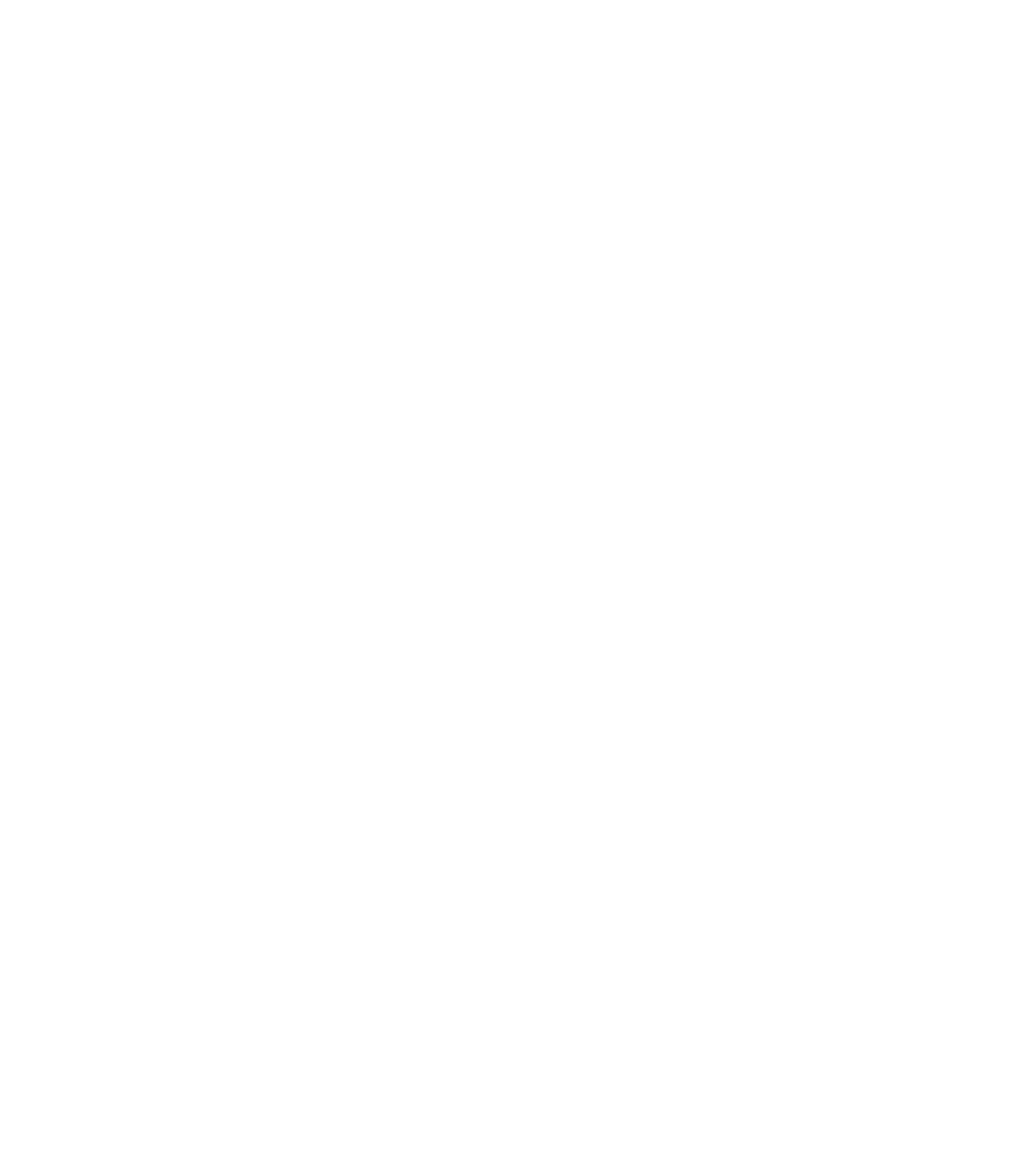
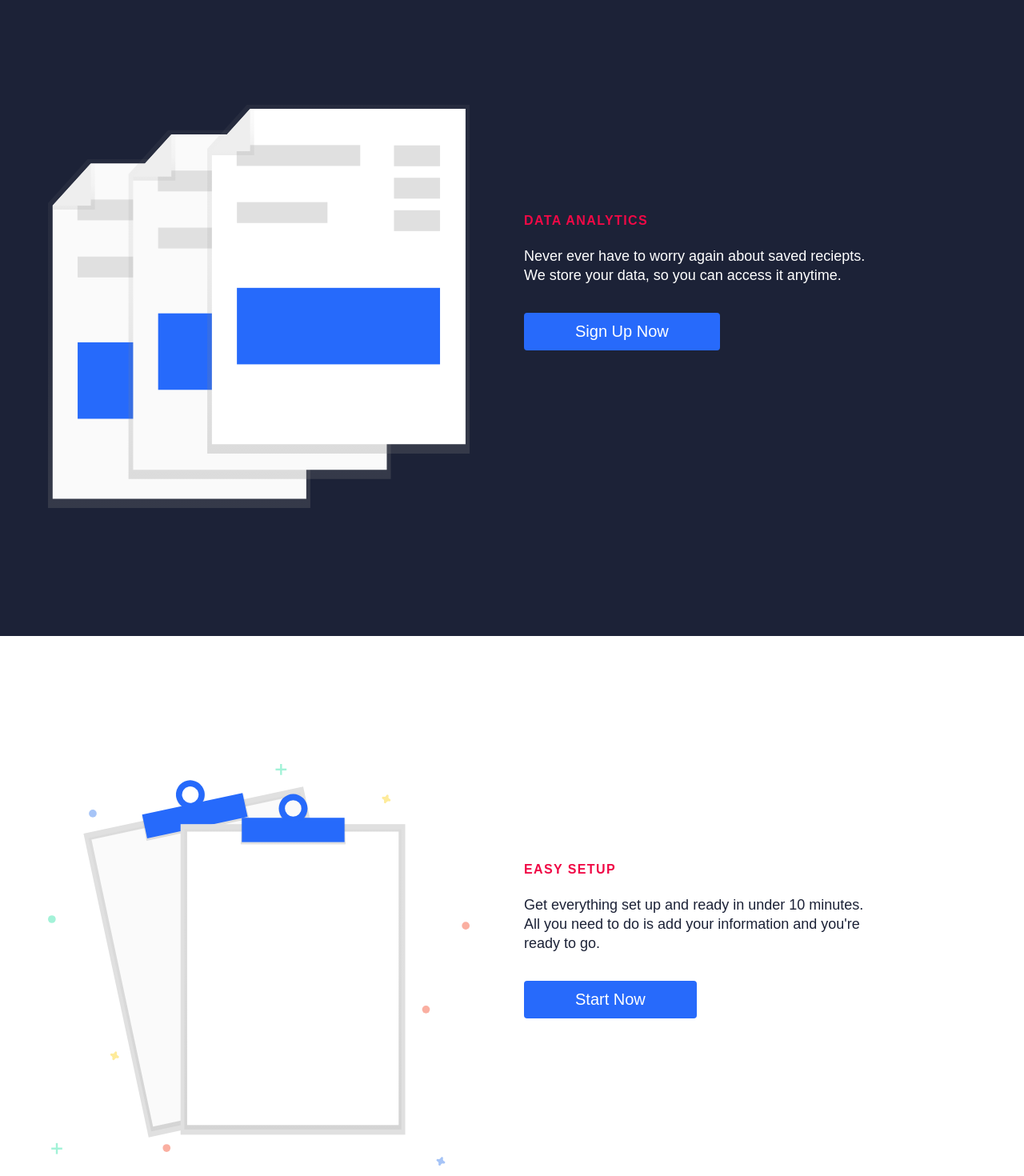
Before and after one commit to Mdakhib/react-website-2, a React (Create React App) app: page / in a window 1280 px wide. Shown: the part 820-2290 px from the top of the page at 80% size. Before the commit the page ends 800 px from the top, so only its background shows below. Built offline with nearby package versions, Linux system fonts and the light colour scheme.

Commit message:
extra data added in Herosection in which we have tyo ive only data in Data.js then it will be applied to all

```diff
--- a/src/components/pages/HomePage/Data.js
+++ b/src/components/pages/HomePage/Data.js
@@ -11,3 +11,46 @@ export const homeObjOne = {
   img: "images/svg-1.svg",
   alt: "Credit Card",
 };
+
+
+export const homeObjTwo = {
+  lightBg: false,
+  lightText: true,
+  lightTextDesc: true,
+  topLine: "100% SECURE",
+  headline: "Stay protected 24/7 anywhere anytime",
+  description:
+    "We have you covered no matter where you are located. Over 140 locations worldwide to ensure you have access anytime",
+  buttonLable: "Learn More",
+  imgStart: "",
+  img: "images/svg-5.svg",
+  alt: "Vault",
+};
+
+export const homeObjThree = {
+  lightBg: true,
+  lightText: false,
+  lightTextDesc: false,
+  topLine: "EASY SETUP",
+  headline: "Super fast and simple onboarding process",
+  description:
+    "Get everything set up and ready in under 10 minutes. All you need to do is add your information and you're ready to go.",
+  buttonLable: "Start Now",
+  imgStart: "start",
+  img: "images/svg-7.svg",
+  alt: "Vault",
+};
+
+export const homeObjFour = {
+  lightBg: false,
+  lightText: true,
+  lightTextDesc: true,
+  topLine: "DATA ANALYTICS",
+  headline: "Every transaction is stored on our secure cloud database",
+  description:
+    "Never ever have to worry again about saved reciepts. We store your data, so you can access it anytime.",
+  buttonLable: "Sign Up Now",
+  imgStart: "start",
+  img: "images/svg-8.svg",
+  alt: "Vault",
+};
--- a/src/components/pages/HomePage/Home.js
+++ b/src/components/pages/HomePage/Home.js
@@ -1,11 +1,14 @@
 import React from "react";
 import HeroSection from "../../HeroSection";
-import { homeObjOne } from "./Data";
+import { homeObjFour, homeObjOne, homeObjThree, homeObjTwo } from "./Data";
 
 function Home() {
   return (
     <>
       <HeroSection {...homeObjOne} />
+      <HeroSection {...homeObjFour} />
+      <HeroSection {...homeObjThree} />
+      <HeroSection {...homeObjTwo} />
     </>
   );
 }
```
Also changed, not shown: src/components/pages/Footer/Footer.css (added), src/components/pages/Footer/Footer.js (added).
